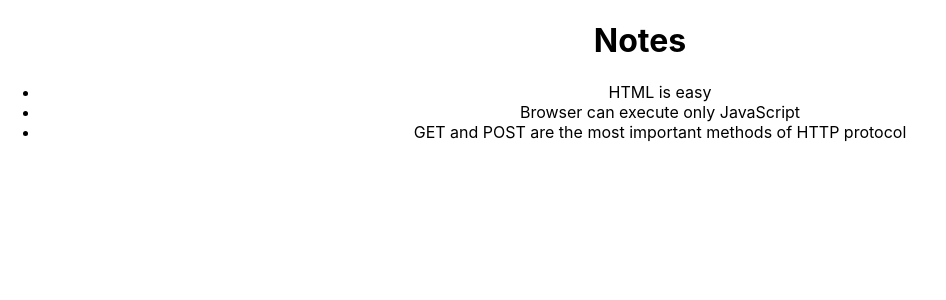
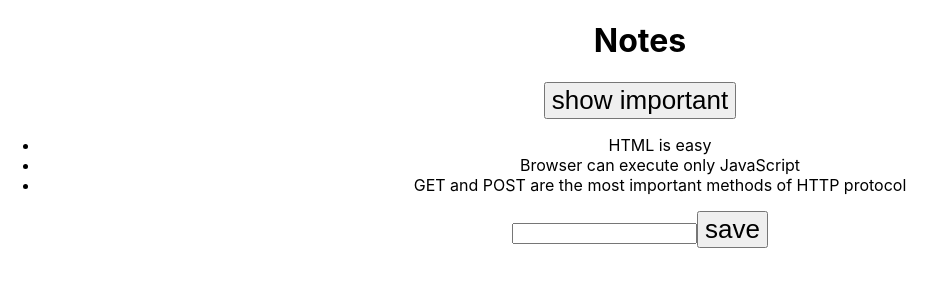
Before and after one commit to horaciobelardita/fullstackopen, a React (Vite) app in the folder part1/notes-app/: page / in a window 1280 px wide. Shown: the top 300 px of the page, without its empty margins (0-946 px from the left). Built offline with nearby package versions, Linux system fonts and the light colour scheme.

Commit message:
add form to add new note

```diff
--- a/part1/notes-app/src/App.tsx
+++ b/part1/notes-app/src/App.tsx
@@ -1,16 +1,48 @@
 import "./App.css";
 import { NoteType } from "./main";
 import { Note } from "./components/Note";
+import React, { useState } from "react";
 
-function App({ notes }: { notes: NoteType[] }) {
+function App(props: { notes: NoteType[] }) {
+  const [notes, setNotes] = useState(props.notes);
+  const [newNote, setNewNote] = useState("");
+  const [showAll, setShowAll] = useState(true);
+  const addNote = (event: React.FormEvent) => {
+    event.preventDefault();
+    const noteObject = {
+      content: newNote,
+      date: new Date().toISOString(),
+      important: Math.random() < 0.5,
+      id: notes.length + 1,
+    };
+    setNotes((prevNotes) => [...prevNotes, noteObject]);
+    setNewNote("");
+  };
+  const handleNoteChange = (event: React.ChangeEvent<HTMLInputElement>) => {
+    setNewNote(event.target.value);
+  };
+
+  const notesToShow = showAll
+    ? notes
+    : notes.filter((note) => note.important === true);
+
   return (
     <div className="App">
       <h1>Notes</h1>
+      <div>
+        <button onClick={() => setShowAll(!showAll)}>
+          show {showAll ? "important" : "all"}
+        </button>
+      </div>
       <ul>
-        {notes.map((note) => (
+        {notesToShow.map((note) => (
           <Note note={note} key={note.id} />
         ))}
       </ul>
+      <form onSubmit={addNote}>
+        <input value={newNote} onChange={handleNoteChange} />
+        <button type="submit">save</button>
+      </form>
     </div>
   );
 }
```
